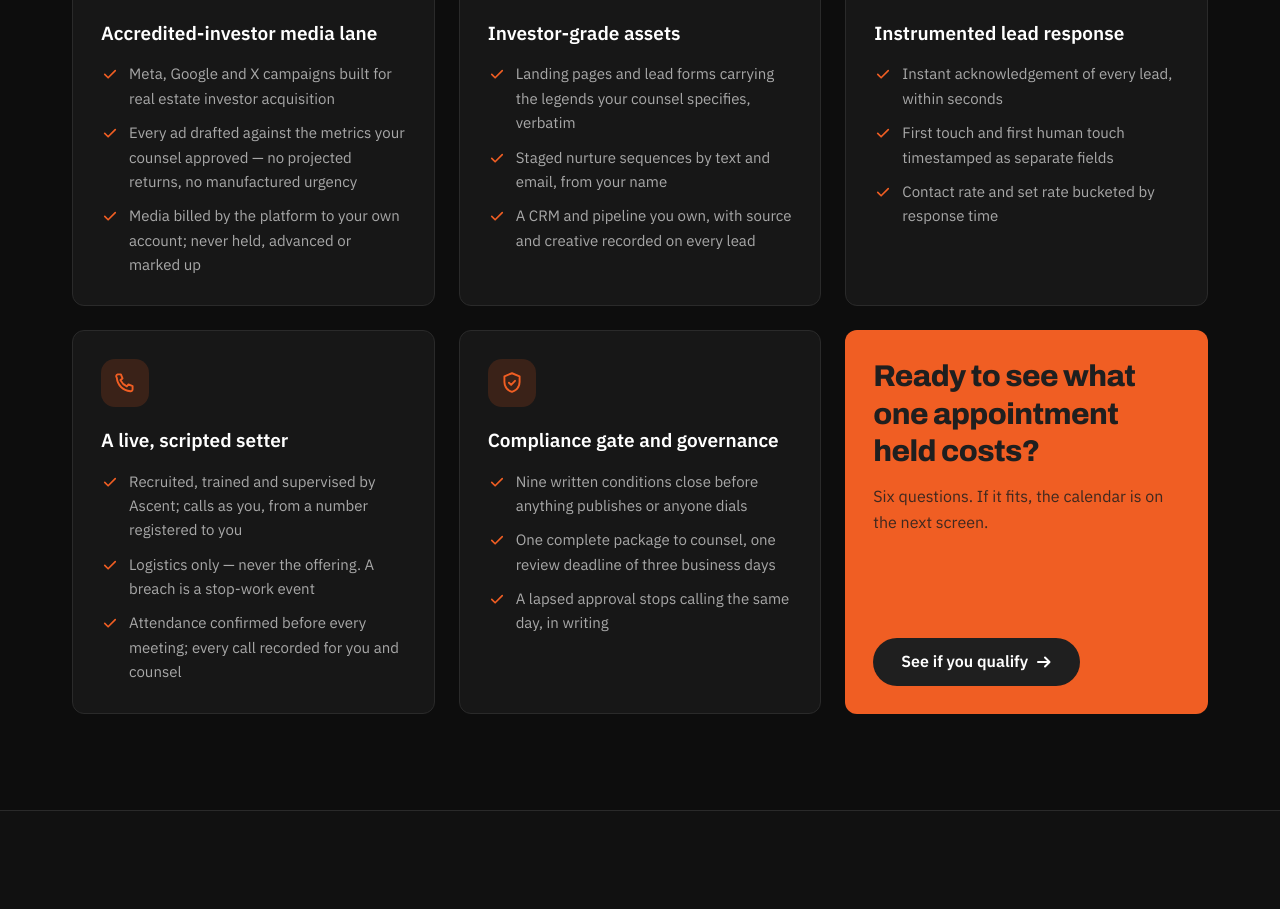
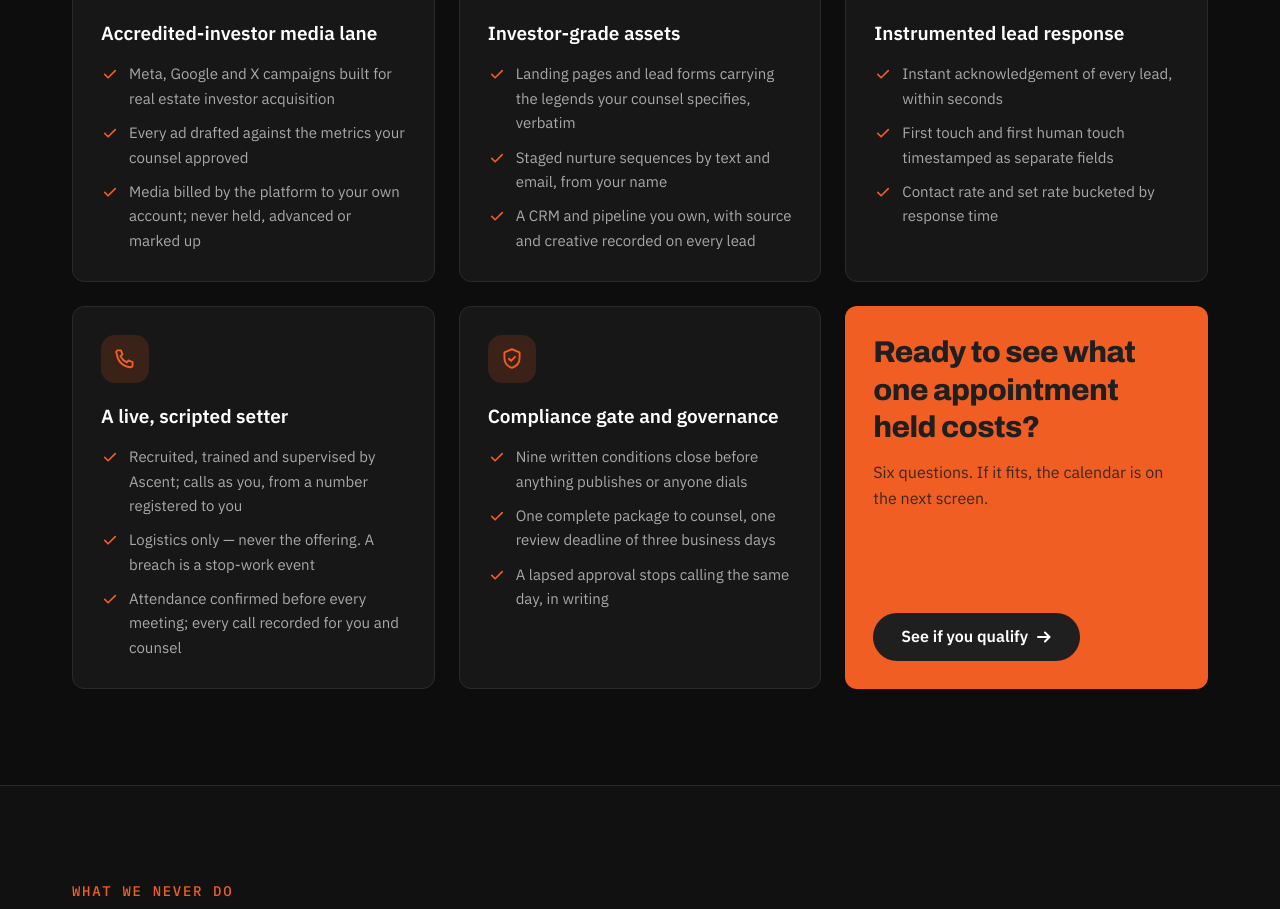
Before and after one commit to cj-real-estate/ASCENT, a Next.js app: page /sponsors in a window 1280 px wide. Shown: the part 4440-5349 px from the top of the page. Built offline with nearby package versions, Linux system fonts and the light colour scheme.

Commit message:
Sponsor page: trim the media-lane bullet after its dash
Co-Authored-By: Claude Opus 5.5 <noreply@anthropic.com>
Claude-Session: https://claude.ai/code/session_01Be27PrYBbAb4oZRm6Spg1e

```diff
--- a/content/verticals/sponsors.ts
+++ b/content/verticals/sponsors.ts
@@ -699,7 +699,7 @@ export const sponsorsPage: SponsorPageContent = {
         title: "Accredited-investor media lane",
         bullets: [
           "Meta, Google and X campaigns built for real estate investor acquisition",
-          "Every ad drafted against the metrics your counsel approved — no projected returns, no manufactured urgency",
+          "Every ad drafted against the metrics your counsel approved",
           "Media billed by the platform to your own account; never held, advanced or marked up",
         ],
       },
```
